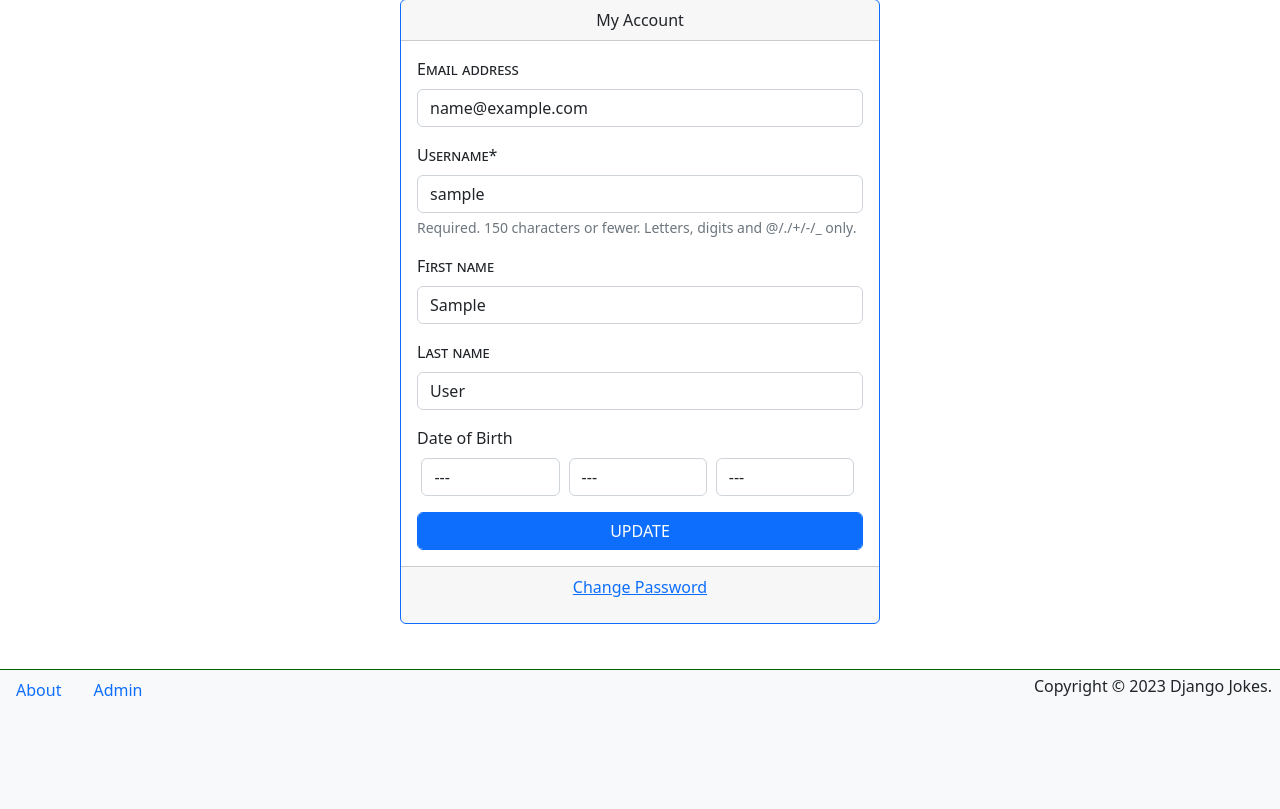
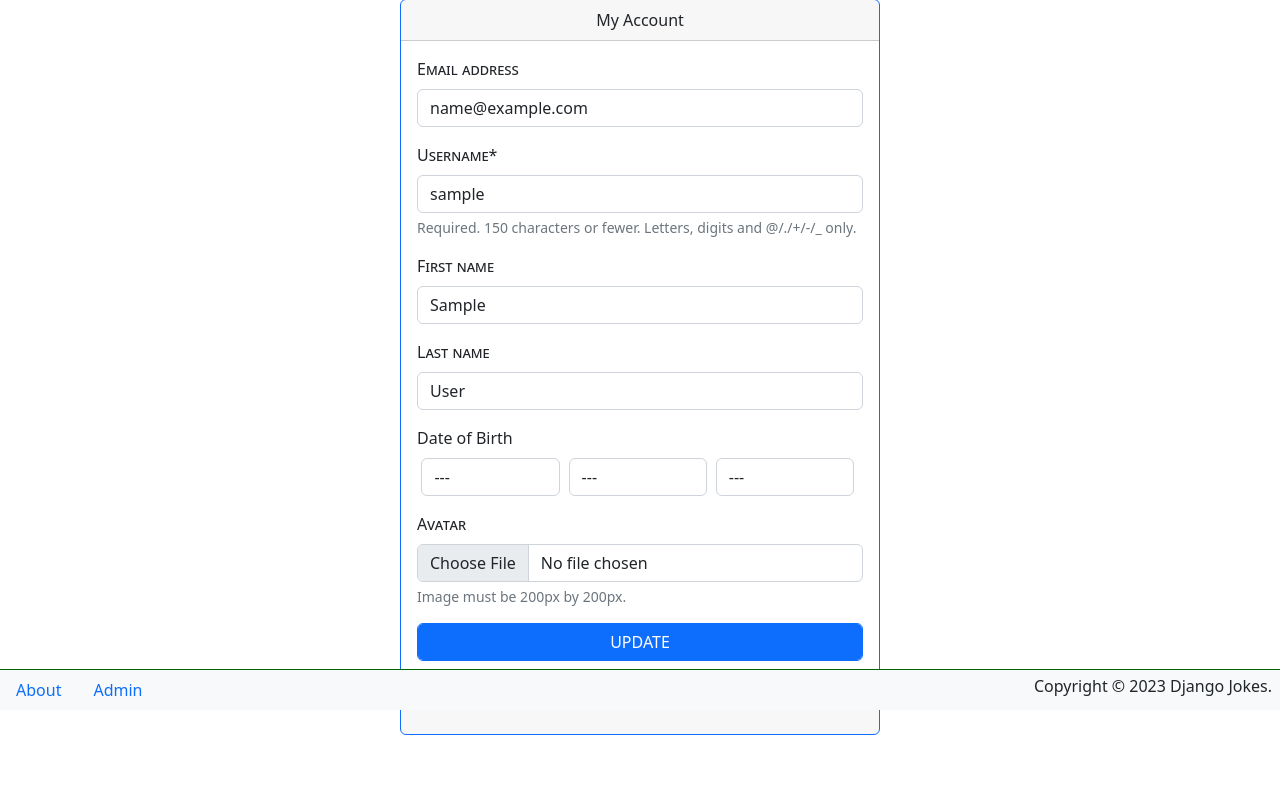
Before and after one commit to jaden005/djangojokes.com, a Django app: page /account/my-account/ in a window 1280 px wide. Shown: the part 90-899 px from the top of the page. Before the commit the page ends 786 px from the top, so only its background shows below. Run offline with Django 5.2, Linux system fonts and the light colour scheme; the visitor is signed in with stand-in values (Sample User, id 1); some libraries are stand-ins or nearby versions.

Commit message:
Profile Picture

```diff
--- a/templates/account/my_account.html
+++ b/templates/account/my_account.html
@@ -8,7 +8,7 @@
 <div class="card border-primary m-auto mb-3" style="max-width: 30rem">
   <div class="card-header text-center">My Account</div>
   <div class="card-body">
-    <form method="post" class="m-auto">
+    <form method="post" enctype="multipart/form-data" class="m-auto" novalidate>
       {% csrf_token %}
       {{ form|crispy }}
       <button class="form-control btn btn-primary">UPDATE</button>
--- a/users/forms.py
+++ b/users/forms.py
@@ -22,7 +22,9 @@
 
     class Meta:
         model = get_user_model()
-        fields = ('email', 'username', 'first_name', 'last_name', 'dob')
+        fields = (
+            'email', 'username', 'first_name', 'last_name', 'dob', 'avatar'
+        )
         widgets = {
             'dob': forms.SelectDateWidget(
                 attrs={
--- a/users/models.py
+++ b/users/models.py
@@ -1,7 +1,14 @@
 
+from django.core.exceptions import ValidationError
+from django.core.files.images import get_image_dimensions
 from django.contrib.auth.models import AbstractUser
 from django.db import models
 from django.urls import reverse
+
+def validate_avatar(value):
+    w, h = get_image_dimensions(value)
+    if w > 200 or h > 200:
+        raise ValidationError('Avatar must be no bigger than 200x200 pixels.')
 
 class CustomUser(AbstractUser):
     dob = models.DateField(
@@ -10,3 +17,8 @@
 
     def get_absolute_url(self):
         return reverse('my-account')
+
+    avatar = models.ImageField(upload_to='avatars/', blank=True,
+        help_text='Image must be 200px by 200px.',
+        validators=[validate_avatar]
+    )
```
Also changed, not shown: jobs/migrations/0003_alter_applicant_resume.py (added), users/migrations/0003_customuser_avatar.py (added).
